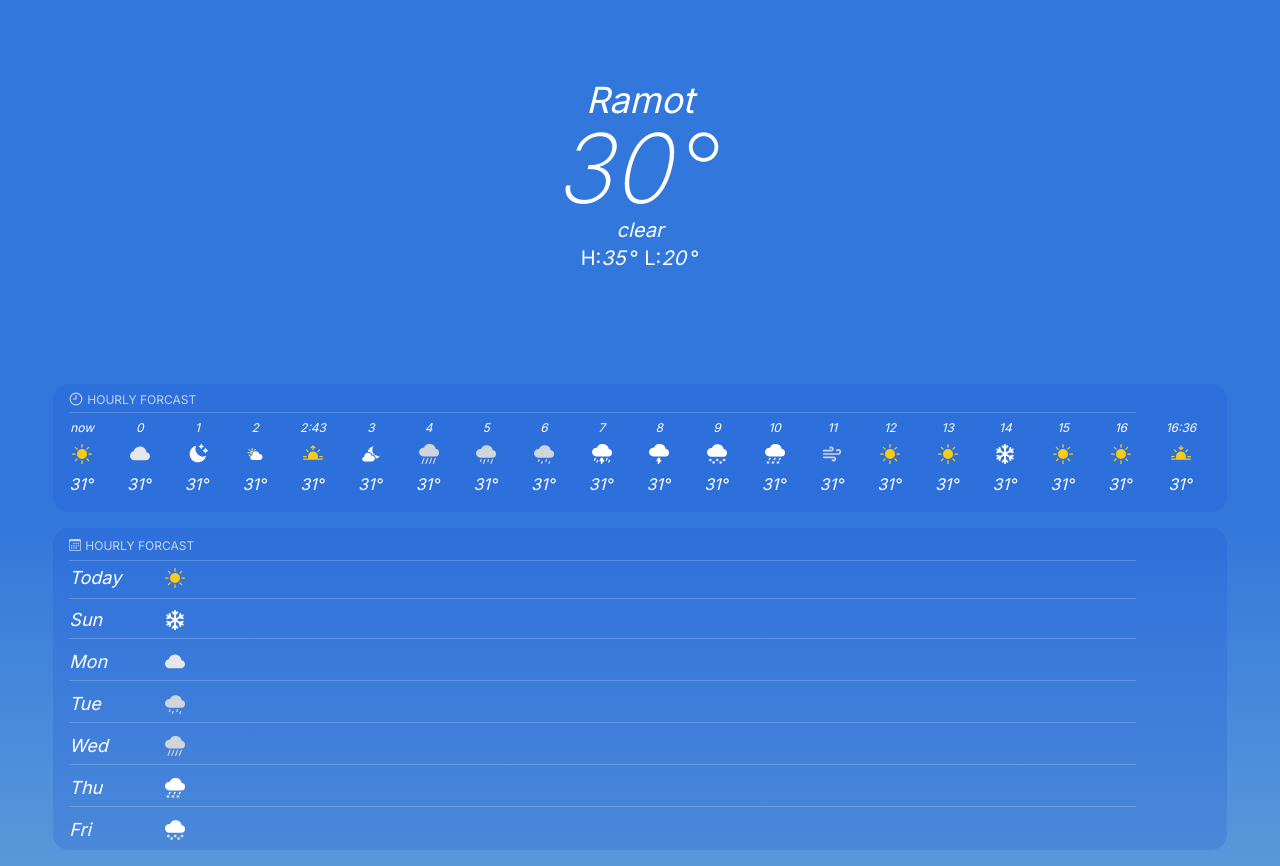
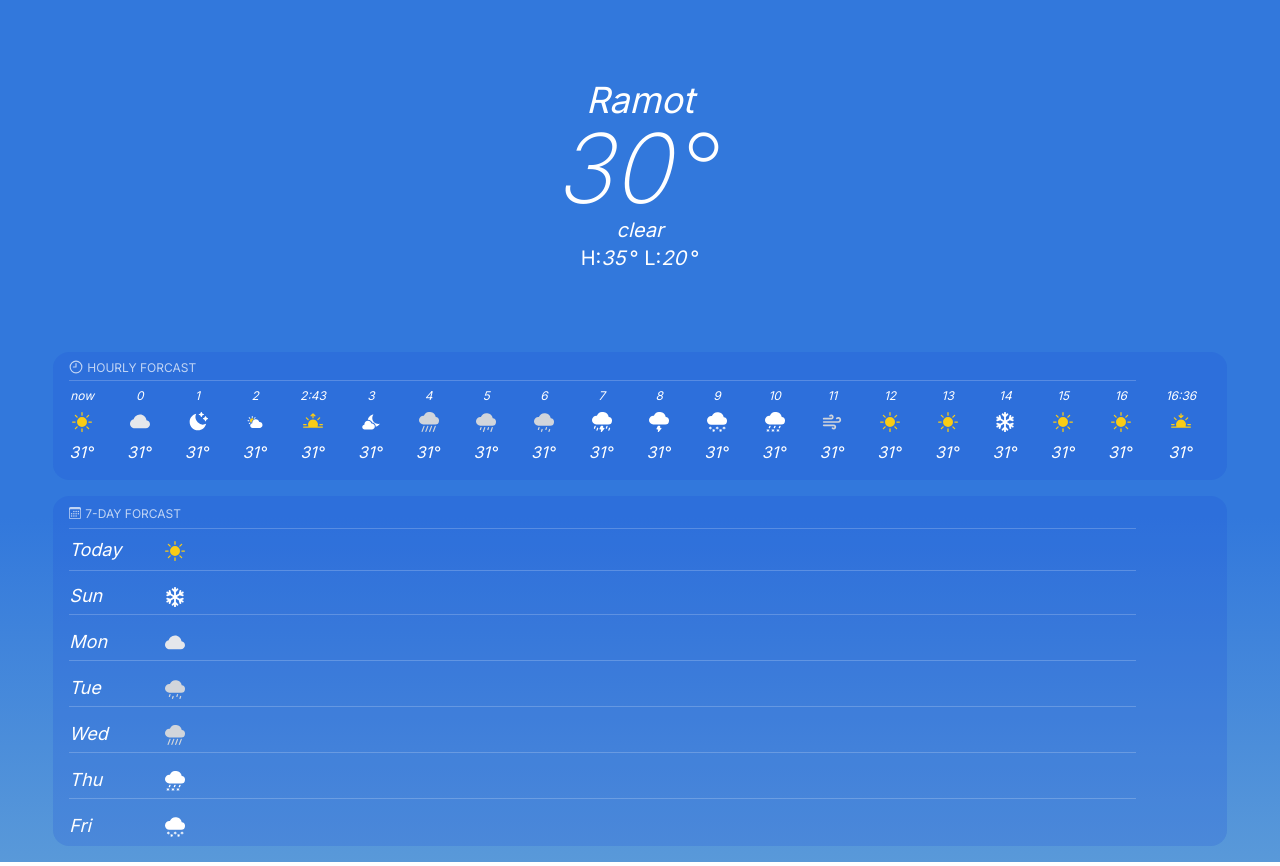
Before and after one commit to israel-simantov/weather_application, a React (Vite) app: page / in a window 1280 px wide. Built offline with nearby package versions, Linux system fonts and the light colour scheme; no server answers.

Commit message:
version 0.0.3

```diff
--- a/src/components/Header.jsx
+++ b/src/components/Header.jsx
@@ -2,7 +2,7 @@ import React from 'react'
 
 function Header ()  {
   return (
-    <div className="flex flex-col justify-center items-center w-screen mt-20 mb-28 text-white">
+    <div className="flex flex-col justify-center items-center w-screen mt-20 mb-20 text-white">
       <var data-current-location className="text-4xl font-normal">Ramot</var>
       <span data-current-temp className="text-8xl font-extralight"><var>30</var><span className='text-8xl ml-3'>&deg;</span></span>
       <var data-current-condition className="text-xl font-normal">clear</var>
--- a/src/components/Weekly-Forcast.jsx
+++ b/src/components/Weekly-Forcast.jsx
@@ -15,48 +15,48 @@ function WeeklyForcast() {
   return (
     <div>
       <div className='flex box-border mb-4 mx-auto h-fit w-11/12 bg-blue-700 bg-opacity-20 rounded-2xl'>
-      <span className='absolute'><div className='flex pl-4 pt-2 text-xs mt-0.5 text-white text-opacity-70'><Icon name='calendar' /><p className='pl-1'>HOURLY FORCAST</p></div></span>
+      <span className='absolute'><div className='flex pl-4 pt-2 text-xs mt-0.5 text-white text-opacity-70'><Icon name='calendar' /><p className='pl-1'>7-DAY FORCAST</p></div></span>
         <hr className='absolute h-px mt-8 ml-4 w-5/6 border-0 bg-white opacity-20' />
         <div className="Boxwheel text-white mt-9 mb-1.5 pl-4 grid gap-3.5">
-          <div className='text-lg grid grid-flow-col auto-cols-max ustify-center items-center'>
+          <div className='text-lg grid grid-flow-col mt-1 auto-cols-max ustify-center items-center'>
             <var className=''>Today </var>
-            <div className='absolute ml-24' ><Icon name='sun'/></div>
+            <div className='absolute ml-24 mt-0.5' ><Icon name='sun'/></div>
 
             <hr className='absolute mt-10 h-px w-5/6 border-0 bg-white opacity-20' />
           </div>
-          <div className='text-lg grid grid-flow-col auto-cols-max ustify-center items-center'>
+          <div className='text-lg grid grid-flow-col mt-1 auto-cols-max ustify-center items-center'>
             <var className=''>{days[1]} </var>
-            <div className='absolute ml-24' ><Icon name='snowflake'/></div>
+            <div className='absolute ml-24 mt-0.5' ><Icon name='snowflake'/></div>
 
             <hr className='absolute mt-9 h-px w-5/6 border-0 bg-white opacity-20' />
           </div>
-          <div className='text-lg grid grid-flow-col auto-cols-max ustify-center items-center'>
+          <div className='text-lg grid grid-flow-col mt-1 auto-cols-max ustify-center items-center'>
             <var className=''>{days[2]}</var>
-            <div className='absolute ml-24' ><Icon name='cloud' /></div>
+            <div className='absolute ml-24 mt-0.5' ><Icon name='cloud' /></div>
 
             <hr className='absolute mt-9 h-px w-5/6 border-0 bg-white opacity-20' />
           </div>
-          <div className='text-lg grid grid-flow-col auto-cols-max ustify-center items-center'>
+          <div className='text-lg grid grid-flow-col mt-1 auto-cols-max ustify-center items-center'>
             <var className=''>{days[3]}</var>
-            <div className='absolute ml-24' ><Icon name='cloud-drizzle' /></div>
+            <div className='absolute ml-24 mt-0.5' ><Icon name='cloud-drizzle' /></div>
 
             <hr className='absolute mt-9 h-px w-5/6 border-0 bg-white opacity-20' />
           </div>
-          <div className='text-lg grid grid-flow-col auto-cols-max ustify-center items-center'>
+          <div className='text-lg grid grid-flow-col mt-1 auto-cols-max ustify-center items-center'>
             <var className=''>{days[4]}</var>
-            <div className='absolute ml-24' ><Icon name='cloud-rain-heavy' /></div>
+            <div className='absolute ml-24 mt-0.5' ><Icon name='cloud-rain-heavy' /></div>
 
             <hr className='absolute mt-9 h-px w-5/6 border-0 bg-white opacity-20' />
           </div>
-          <div className='text-lg grid grid-flow-col auto-cols-max ustify-center items-center'>
+          <div className='text-lg grid grid-flow-col mt-1 auto-cols-max ustify-center items-center'>
             <var className=''>{days[5]}</var>
-            <div className='absolute ml-24' ><Icon name='cloud-sleet' /></div>
+            <div className='absolute ml-24 mt-0.5' ><Icon name='cloud-sleet' /></div>
 
             <hr className='absolute mt-9 h-px w-5/6 border-0 bg-white opacity-20' />
           </div>
-          <div className='text-lg grid grid-flow-col auto-cols-max ustify-center items-center'>
+          <div className='text-lg grid grid-flow-col mt-1 auto-cols-max ustify-center items-center'>
             <var className=''>{days[6]}</var>
-            <div className='absolute ml-24' ><Icon name='cloud-snow' /></div>
+            <div className='absolute ml-24 mt-0.5' ><Icon name='cloud-snow' /></div>
 
           </div>
         </div>
```
